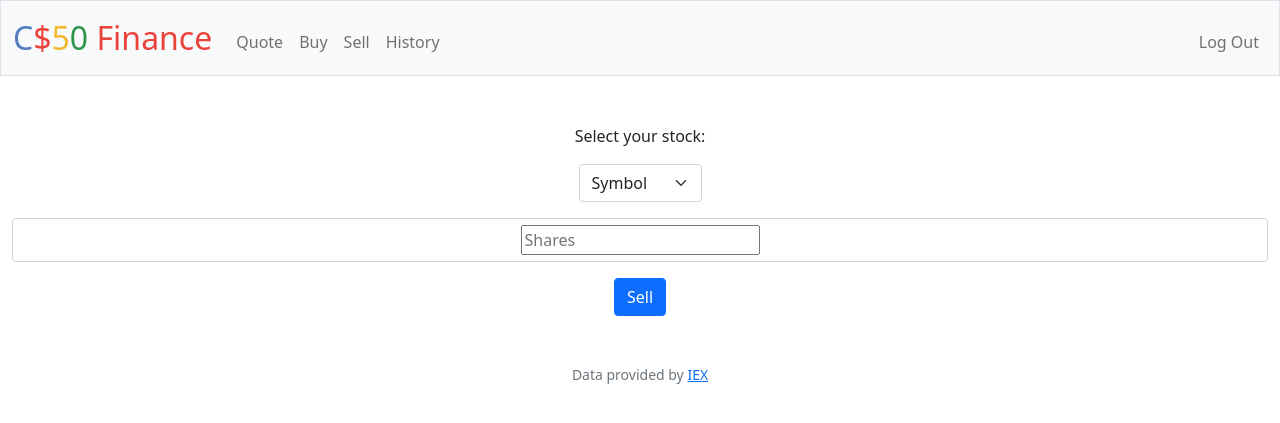
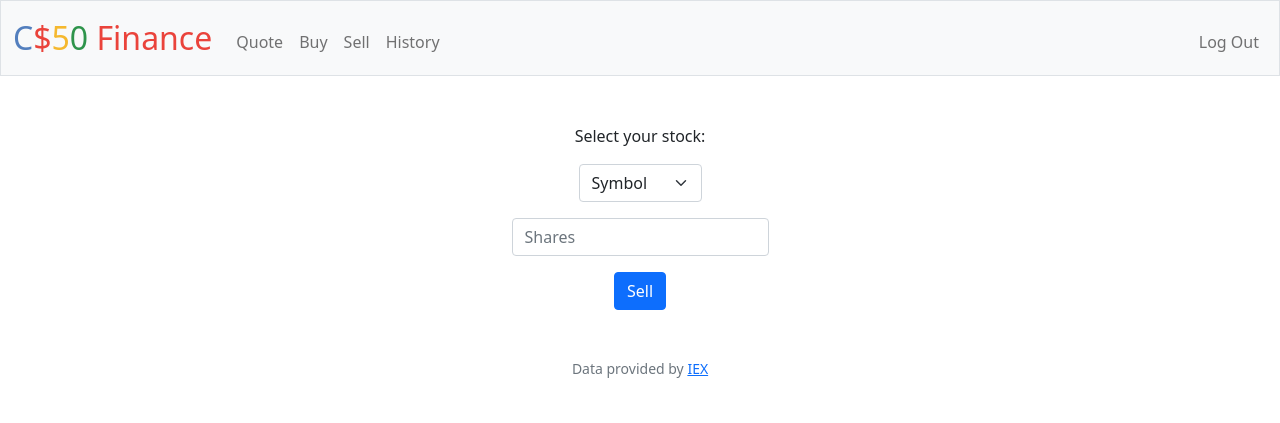
Before and after one commit to H3nry-T/cs50-copy, a Flask app: page /sell in a window 1280 px wide. Shown: the top 423 px of the page. Run offline with Flask 2, Linux system fonts and the light colour scheme; a user stored in the database is signed in; some libraries are stand-ins or nearby versions.

Commit message:
Wed, Nov 2, 2022, 9:20 AM +00:00

```diff
--- a/pset9/finance/templates/sell.html
+++ b/pset9/finance/templates/sell.html
@@ -12,9 +12,11 @@
                 </optgroup>
             </select>
         </div>
-        <div class="form-control mx-auto mb-3">
-            <input min="0" type="number" placeholder="Shares" autocomplete="off">
+
+        <div class="mb-3">
+            <input class="form-control mx-auto w-auto" min="0" type="number" placeholder="Shares" autocomplete="off">
         </div>
+
         <div class="w-auto mx-auto">
             <button class="btn btn-primary" type="submit">Sell</button>
         </div>
```
